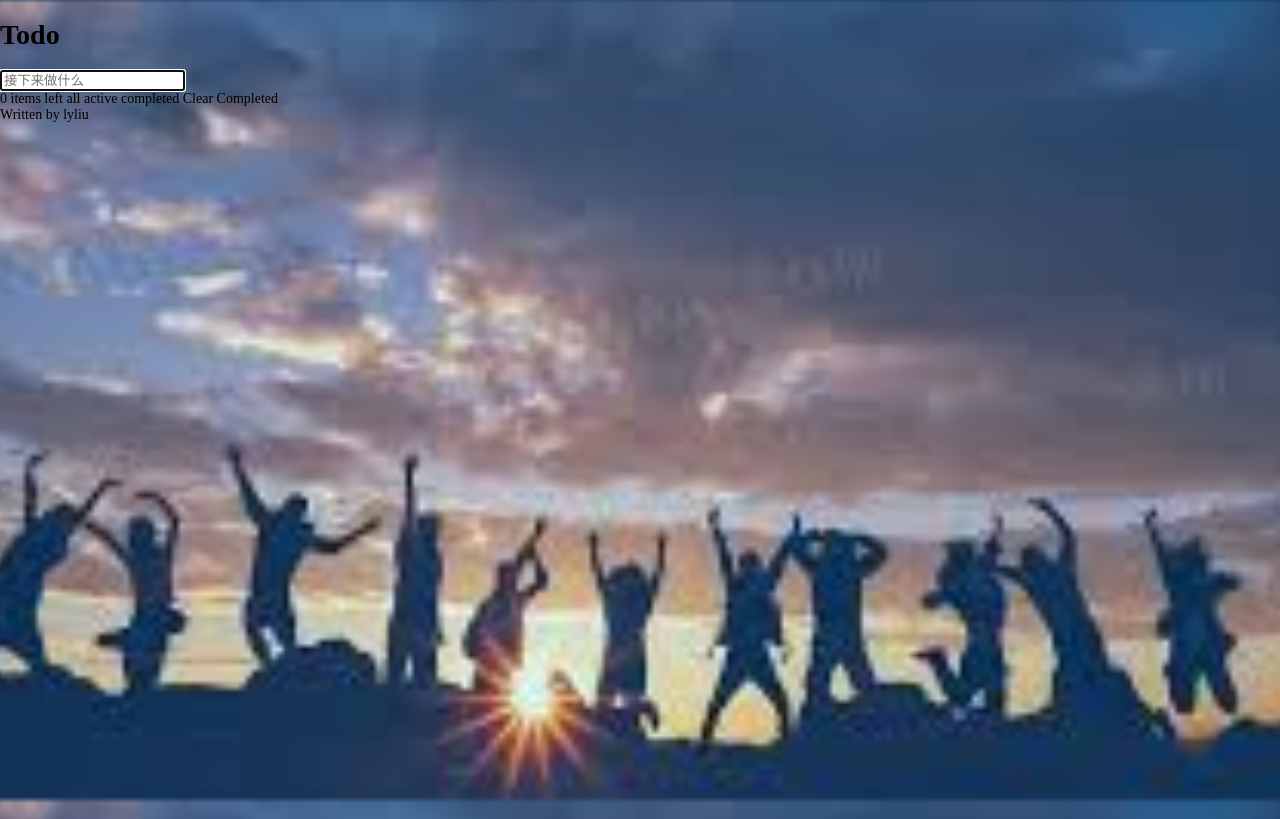
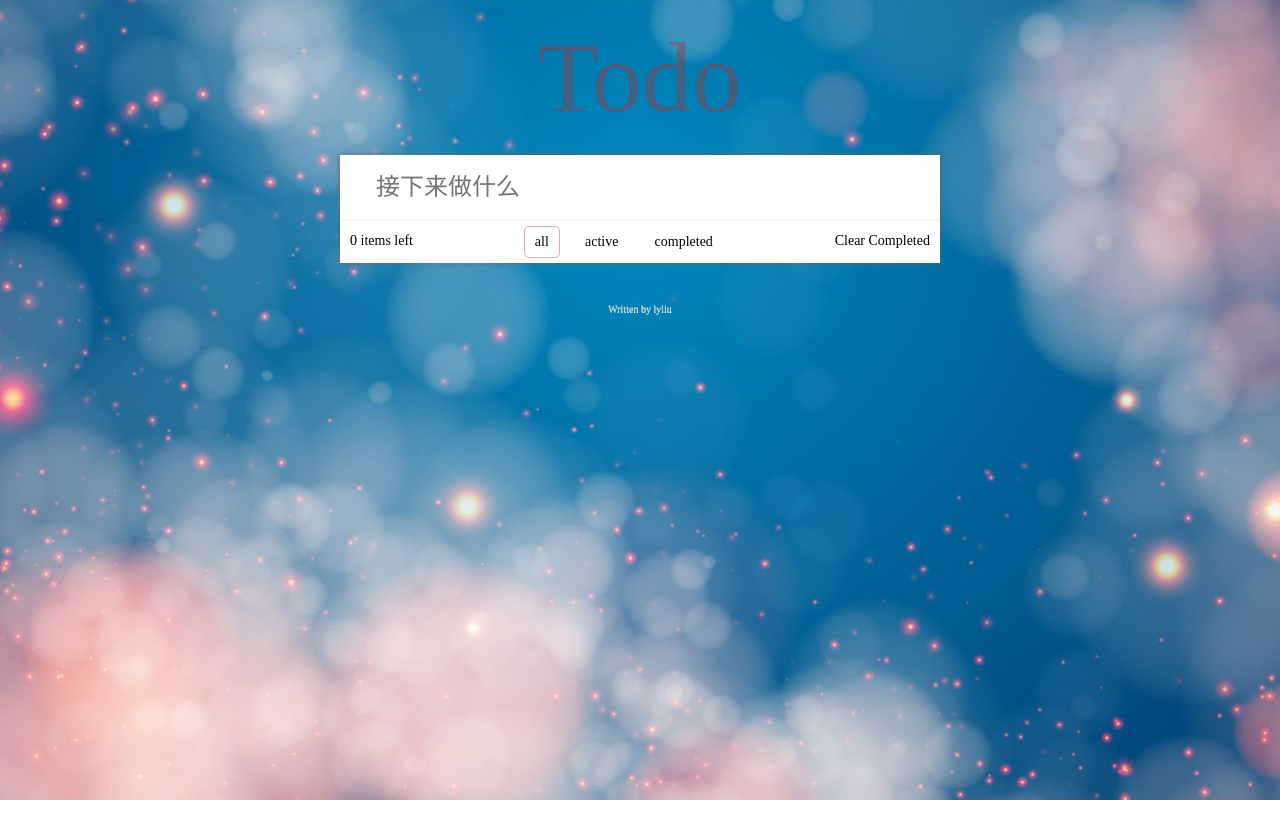
Before and after one commit to liuliangyun/todo-vue-webpack, a Vue app: page / in a window 1280 px wide. Built offline with nearby package versions, Linux system fonts and the light colour scheme; the HTML template or start-up script is replaced by a standard one.

Commit message:
[lyliu] use lower version of css-loader to make style work

```diff
--- a/package.json
+++ b/package.json
@@ -19,7 +19,7 @@
     "babel-plugin-syntax-jsx": "^6.18.0",
     "babel-plugin-transform-vue-jsx": "^3.7.0",
     "cross-env": "^7.0.2",
-    "css-loader": "^5.0.1",
+    "css-loader": "^3.6.0",
     "file-loader": "^6.2.0",
     "html-webpack-plugin": "^4.5.0",
     "postcss": "^8.1.9",
--- a/src/App.vue
+++ b/src/App.vue
@@ -21,19 +21,19 @@
 </script>
 
 <style lang="stylus" scoped>
-  // #app
-  //   position absolute
-  //   left 0
-  //   right 0
-  //   top 0
-  //   bottom 0
-  //   #cover
-  //     position absolute
-  //     left 0
-  //     right 0
-  //     top 0
-  //     bottom 0
-  //     background-color #999
-  //     opacity 0.2
-  //     z-index -1
+   #app
+     position absolute
+     left 0
+     right 0
+     top 0
+     bottom 0
+     #cover
+       position absolute
+       left 0
+       right 0
+       top 0
+       bottom 0
+       background-color #999
+       opacity 0.2
+       z-index -1
 </style>
--- a/src/assets/styles/footer.styl
+++ b/src/assets/styles/footer.styl
@@ -1,6 +1,6 @@
-// #todo-footer
-//   margin-top 40px
-//   text-align center
-//   color #bfbfbf
-//   font-size 10px
-//   text-shadow 0 1px 0  #ffffff
+ .todo-footer
+   margin-top 40px
+   text-align center
+   color #bfbfbf
+   font-size 10px
+   text-shadow 0 1px 0  #ffffff
--- a/src/assets/styles/test.css
+++ b/src/assets/styles/test.css
@@ -1,4 +1,3 @@
-
 body {
   color: red;
   background-image: url('../images/bg2.jpeg');
--- a/src/components/footer.jsx
+++ b/src/components/footer.jsx
@@ -8,7 +8,7 @@ export default {
   },
   render () {
     return (
-      <div id="todo-footer">
+      <div class="todo-footer">
         <span>Written by {this.author}</span>
       </div>
     )
--- a/src/components/header.vue
+++ b/src/components/header.vue
@@ -1,15 +1,15 @@
 <template>
-  <div id="todo-header">
+  <div class="todo-header">
     <h1>Todo</h1>
   </div>
 </template>
 
 <style lang="stylus" scoped>
-// #todo-header
-//   text-align center
-//   h1
-//     font-size 100px
-//     color rgba(175,47,47,0.4)
-//     font-weight 400
-//     margin 20px
+ .todo-header
+   text-align center
+   h1
+     font-size 100px
+     color rgba(175,47,47,0.4)
+     font-weight 400
+     margin 20px
 </style>
--- a/src/todos/add.vue
+++ b/src/todos/add.vue
@@ -20,20 +20,20 @@ export default {
 </script>
 
 <style lang="stylus" scoped>
-// .todo-add
-//   position relative
-//   margin 0
-//   width 100%
-//   font-size 24px
-//   font-family inherit
-//   font-weight inherit
-//   line-height 1.4em
-//   border none
-//   outline none
-//   color inherit
-//   box-sizing border-box
-//   font-smoothing antialiased
-//   padding 16px 16px 16px 36px
-//   border none
-//   box-shadow inset 0 -2px 1px rgba(0, 0, 0, 0.03)
+ .todo-add
+   position relative
+   margin 0
+   width 100%
+   font-size 24px
+   font-family inherit
+   font-weight inherit
+   line-height 1.4em
+   border none
+   outline none
+   color inherit
+   box-sizing border-box
+   font-smoothing antialiased
+   padding 16px 16px 16px 36px
+   border none
+   box-shadow inset 0 -2px 1px rgba(0, 0, 0, 0.03)
 </style>
--- a/src/todos/index.vue
+++ b/src/todos/index.vue
@@ -65,8 +65,8 @@
 </script>
 
 <style lang="stylus" scoped>
-// #todo-app
-//   width 600px
-//   margin 0 auto
-//   box-shadow 0 0 5px #666
+ #todo-app
+   width 600px
+   margin 0 auto
+   box-shadow 0 0 5px #666
 </style>
--- a/src/todos/tabs.vue
+++ b/src/todos/tabs.vue
@@ -44,34 +44,34 @@
 </script>
 
 <style lang="stylus" scoped>
-// .todo-helper
-//   font-weight 100
-//   display flex
-//   justify-content space-between
-//   padding 5px 0
-//   line-height 30px
-//   background-color #ffffff
-//   font-size 14px
-//   font-smoothing antialiased
-// .left, .clear, .tabs
-//   padding 0 10px
-// .left .clear
-//   width 150px
-// .left
-//   text-align center
-// .clear
-//   text-align right
-//   cursor pointer
-// .tabs
-//   width 200px
-//   display flex
-//   justify-content space-between
-//   *
-//     display inline-block
-//     padding 0 10px
-//     cursor pointer
-//     border 1px solid rgba(175,47,47,0)
-//     &.actived
-//       border-color rgba(175,47,47,0.4)
-//       border-radius 5px
+ .todo-helper
+   font-weight 100
+   display flex
+   justify-content space-between
+   padding 5px 0
+   line-height 30px
+   background-color #ffffff
+   font-size 14px
+   font-smoothing antialiased
+   .left, .clear, .tabs
+     padding 0 10px
+   .left .clear
+     width 150px
+   .left
+     text-align center
+   .clear
+     text-align right
+     cursor pointer
+   .tabs
+     width 200px
+     display flex
+     justify-content space-between
+     *
+       display inline-block
+       padding 0 10px
+       cursor pointer
+       border 1px solid rgba(175,47,47,0)
+       &.actived
+         border-color rgba(175,47,47,0.4)
+         border-radius 5px
 </style>
--- a/src/todos/todo.vue
+++ b/src/todos/todo.vue
@@ -27,56 +27,56 @@
 </script>
 
 <style lang="stylus" scoped>
-// .todo-item
-//   position relative
-//   background-color #fff
-//   font-size 24px
-//   border-bottom 1px solid rgba(0,0,0,0.06)
-//   &:hover
-//     .destory:after
-//       content 'x'
-//   label
-//     white-space pre-line
-//     word-break break-all
-//     padding 15px 60px 15px 15px
-//     margin-left 45px
-//     display block
-//     line-height 1.2
-//     transition color 0.4s
-//   &.completed
-//     label
-//       color #d9d9d9
-//       text-decoration line-through
-// .toggle
-//   text-align center
-//   width 50px
-//   height 30px
-//   position absolute
-//   top 0
-//   bottom 0
-//   margin auto 0
-//   border none
-//   appearance none
-//   outline none
-//   &:after
-//     content url('../assets/images/unChecked.svg')
-//   &:checked:after
-//     content url('../assets/images/checked.svg')
-// .destory
-//   position absolute
-//   top 0
-//   right 10px
-//   bottom 0
-//   width 40px
-//   height 40px
-//   margin auto 0
-//   font-size 30px
-//   color #cc9a9a
-//   margin-bottom 11px
-//   transition color 0.2s ease-out
-//   background-color transparent
-//   appearance none
-//   border-width 0
-//   cursor pointer
-//   outline none
+ .todo-item
+   position relative
+   background-color #fff
+   font-size 24px
+   border-bottom 1px solid rgba(0,0,0,0.06)
+   &:hover
+     .destroy:after
+       content 'x'
+   label
+     white-space pre-line
+     word-break break-all
+     padding 15px 60px 15px 15px
+     margin-left 45px
+     display block
+     line-height 1.2
+     transition color 0.4s
+   &.completed
+     label
+       color #d9d9d9
+       text-decoration line-through
+   .toggle
+     text-align center
+     width 50px
+     height 30px
+     position absolute
+     top 0
+     bottom 0
+     margin auto 0
+     border none
+     appearance none
+     outline none
+     &:after
+       content url('../assets/images/unChecked.svg')
+     &:checked:after
+       content url('../assets/images/checked.svg')
+   .destroy
+     position absolute
+     top 0
+     right 10px
+     bottom 0
+     width 40px
+     height 40px
+     margin auto 0
+     font-size 30px
+     color #cc9a9a
+     margin-bottom 11px
+     transition color 0.2s ease-out
+     background-color transparent
+     appearance none
+     border-width 0
+     cursor pointer
+     outline none
 </style>
--- a/webpack.config.js
+++ b/webpack.config.js
@@ -37,7 +37,7 @@ const config = {
         ]
       },
       {
-        test: /\.styl$/,
+        test: /\.styl(us)?$/,
         use: [
           'vue-style-loader',
           'css-loader',
```
Also changed, not shown: src/assets/images/bg2.jpeg, src/assets/styles/global.styl (line endings or trailing spaces), 1 other file (tests, documents, lock files or other folders).
